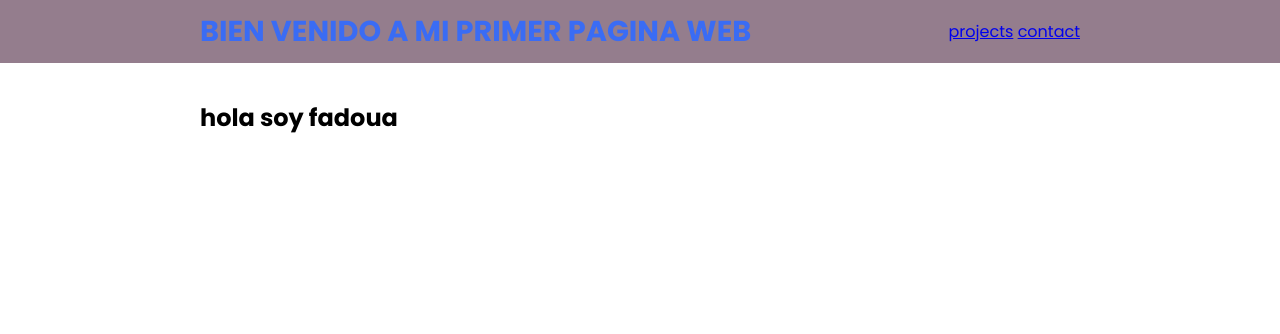
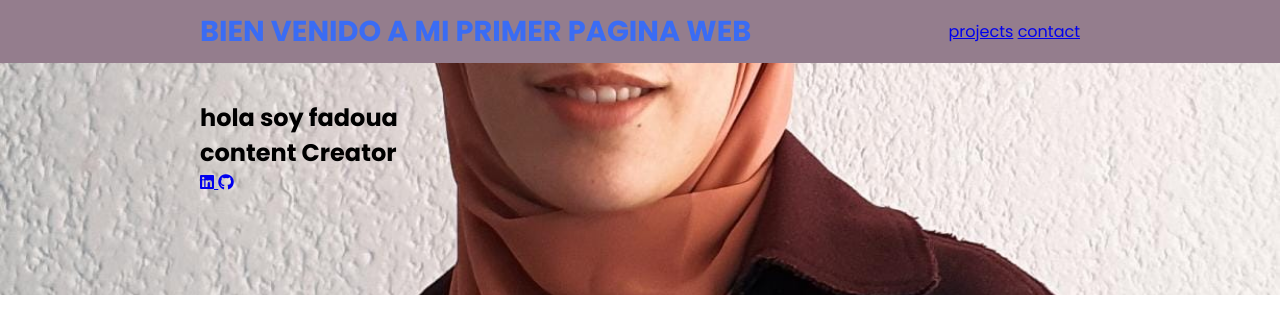
Before and after one commit to ifadoua2/mi-primera-web, a plain HTML site: page index.html in a window 1280 px wide. Drawn offline with Linux system fonts and the light colour scheme.

Commit message:
style css

```diff
--- a/index.html
+++ b/index.html
@@ -22,12 +22,12 @@
 
     <section class="main">
         <div>
-      <h2>hola soy fadoua<br><span</h2>
+      <h2>hola soy fadoua<br><span>content Creator</span></h2>
       <h3></h3>
       <a href="#" class="main" >
     <div class="spcial-icons">
-        <a href="#"></a>
-        <a href="#"></a>
+        <a href="#"><i class="fa-brands fa-linkedin"></i>
+        <a href="#"><i class="fa-brands fa-github"></i>
 
         </div>
 
--- a/styles.css
+++ b/styles.css
@@ -45,3 +45,12 @@ section{
     padding: 100px 200px;
 
 }
+.main{
+    width: 100%;
+    min-width: 100vh;
+    display: flex;
+    align-items: center;
+    background: url(images/IMG-20230321-WA0001.jpg);no-repeat;
+    background-size: cover;
+    background-position: center;
+}
```
Also changed, not shown: images/IMG-20230321-WA0001.jpg (added).
